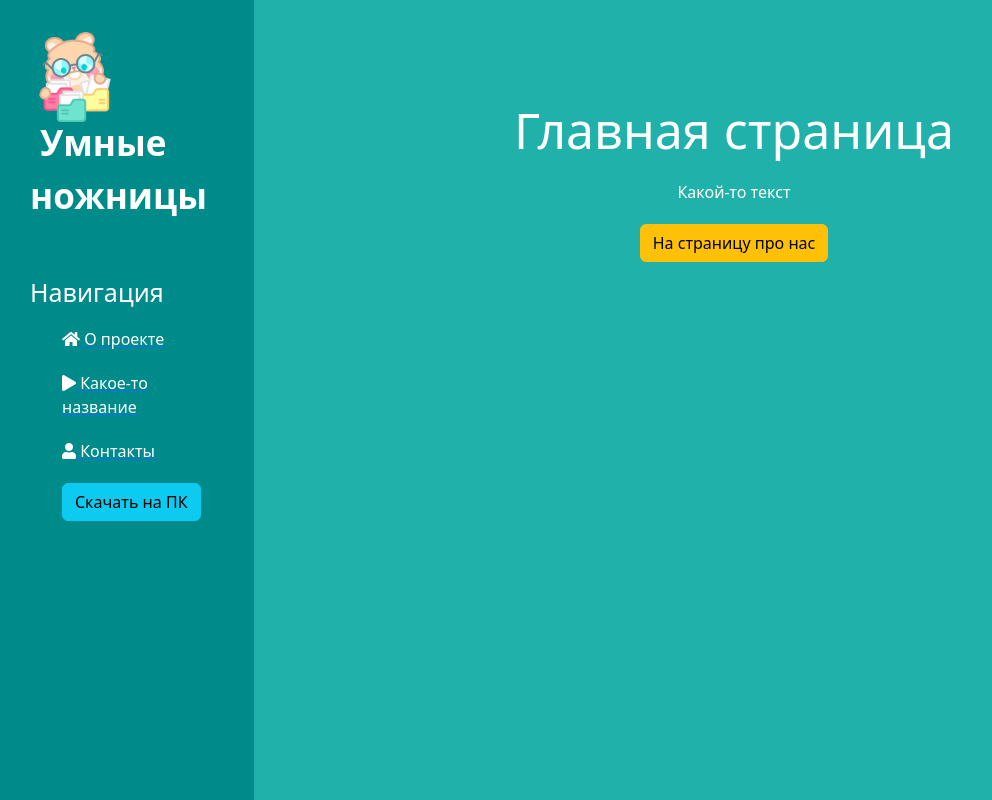
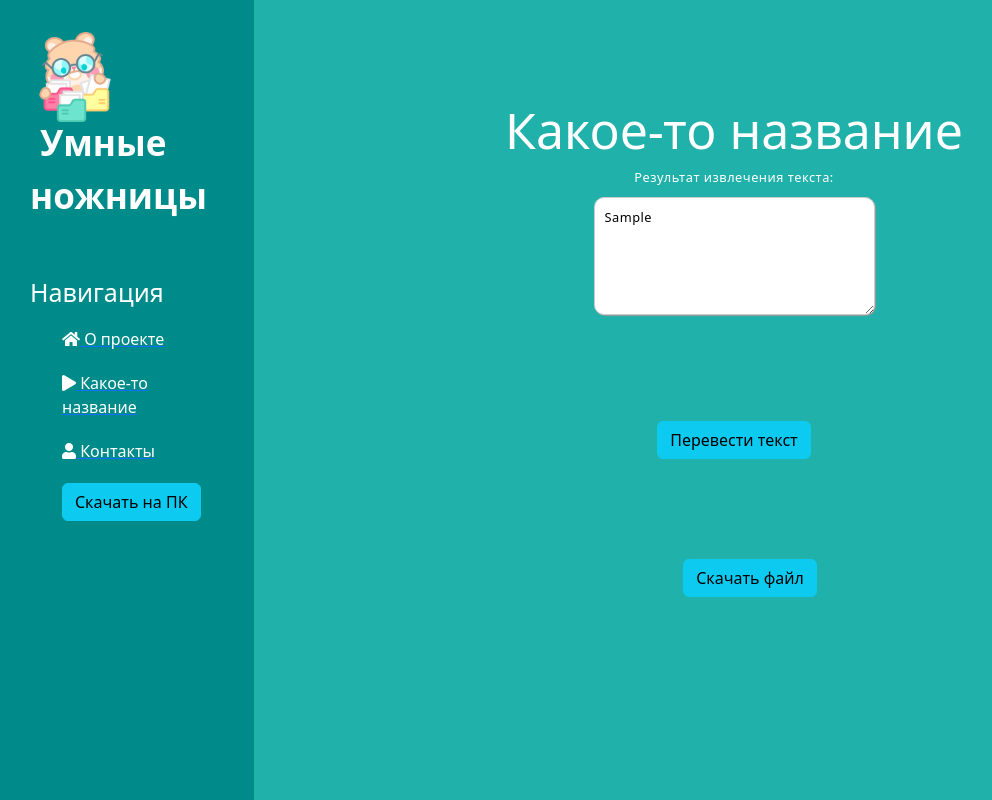
Before and after one commit to aleksandr-mulyavin/smart-snip, a Django app: template web_client/main/templates/main/app.html in a window 1280 px wide. Shown: the whole page, without its empty margins (2-994 px from the left). Run offline with Django 5.2, Linux system fonts and the light colour scheme; the template is opened without the code that fills it: most values are stand-ins (such as "Sample title", 1, 10 or a date in 2020); some libraries are stand-ins or nearby versions.

Commit message:
Add result translate text from incoming text

```diff
--- a/web_client/main/templates/main/app.html
+++ b/web_client/main/templates/main/app.html
@@ -1,11 +1,32 @@
 {% extends 'main/page_layout.html' %}
 
-{% block title %}Главная страница{% endblock %}
+{% block title %}Приложение{% endblock %}
 
 {% block content %}
     <div class="features">
-        <h1>Главная страница</h1>
-        <p>Какой-то текст</p>
-        <button class="btn btn-warning"> На страницу про нас</button>
+    <h1>Какое-то название</h1>
+        <label for="текст">Результат извлечения текста:</label>
+        <textarea id="текст" name="текст" rows="5" cols="33">{{ t }}</textarea>
+    </div>
+    <div class="features">
+        <button id="submit" class="btn btn-info" type="submit">Перевести текст</button>
+    </div>
+    <div class="features" id="translatedText" style="display: none;">
+        <label for="текст">Результат перевода текста:</label>
+        <textarea id="text" name="text" rows="5" cols="33">{{ tran }}</textarea>
+    </div>
+    <script src="https://ajax.googleapis.com/ajax/libs/jquery/3.5.1/jquery.min.js"></script>
+    <script>
+        $(document).ready(function(){
+            $("#submit").click(function(e){
+                e.preventDefault(); // Предотвращаем стандартное действие кнопки
+                $("#translatedText").show(); // Показываем блок с текстовым полем
+            });
+        });
+    </script>
+    <div class="features">
+        <ul>
+        <a href="static/main/files/temp_file_for_the_test.txt" download><button class="btn btn-info"><i class="bi bi-filetype-exe"></i> Скачать файл </button></a>
+        </ul>
     </div>
 {% endblock %}
```
Also changed, not shown: web_client/main/templates/main/about.html (deleted, +0 -24 lines), web_client/main/templates/main/home.html (added, +11 -0 lines).
